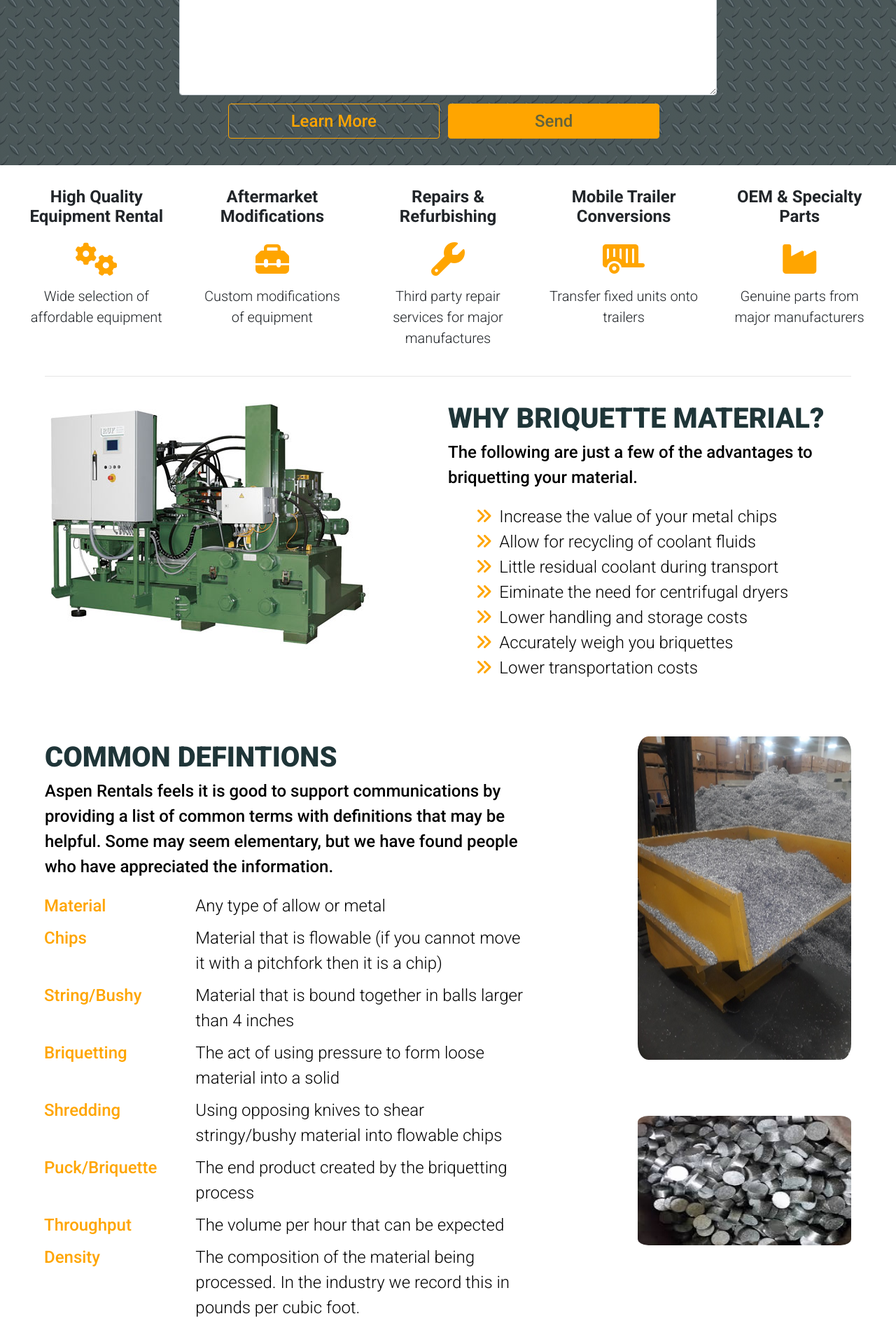
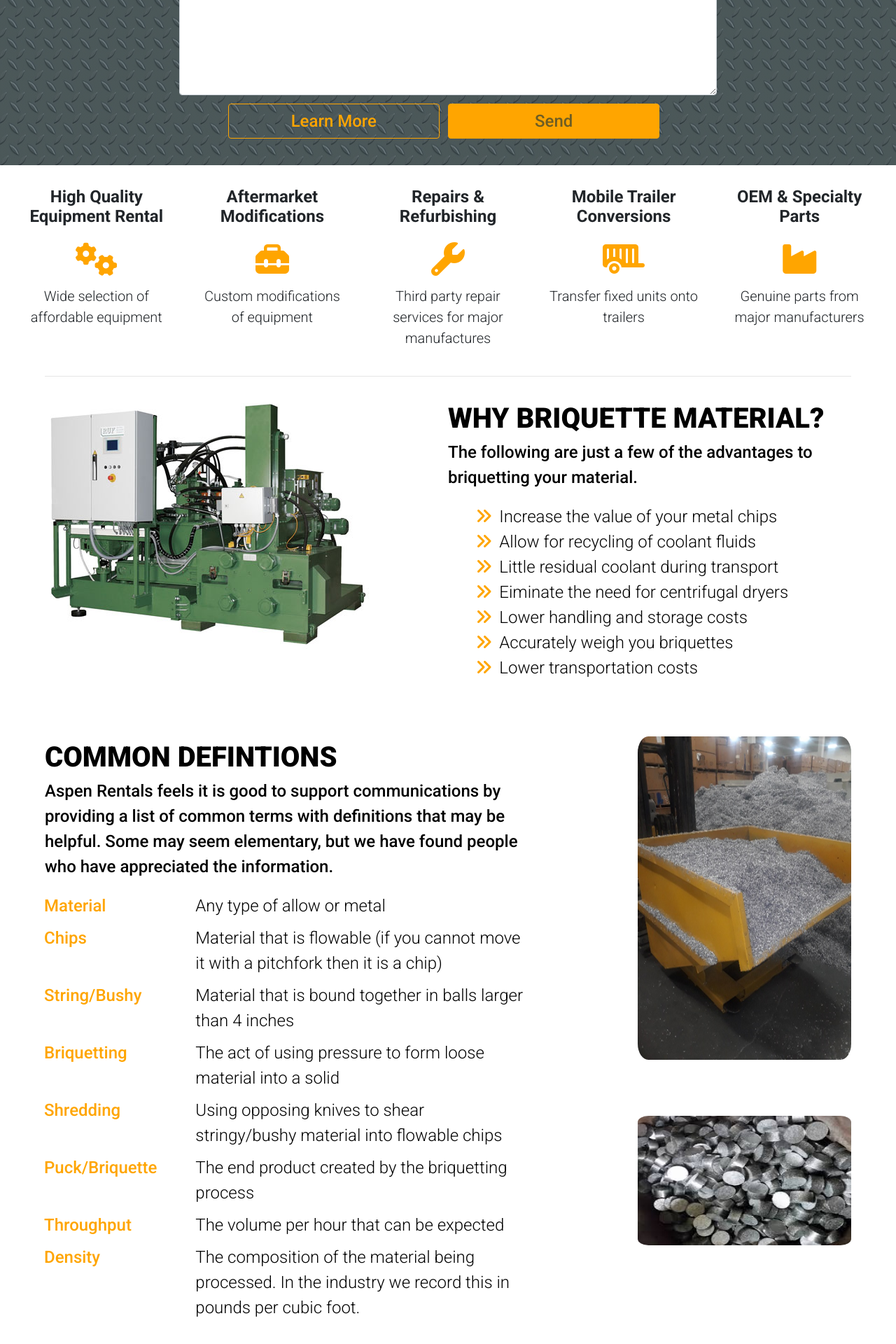
Before and after one commit to MitchellWilson01/aspen-industrial-machines, a React (Create React App) app: page / in a window 1280 px wide. Shown: the part 492-2412 px from the top of the page at 70% size. Built offline with nearby package versions, Linux system fonts and the light colour scheme.

Commit message:
changed other color scheme colors to fit with the new dark color

```diff
--- a/src/_theme.scss
+++ b/src/_theme.scss
@@ -1,12 +1,12 @@
 // Color Palette
 $primary: #FFA500;
-$secondary: #B2B68B; //B2B68B
-$tertiary: #AA5143;
-$dark: #1F3538; // 2D4C50
-$light: #EDF3EF;
-$success: #7fba3d;
-$info: #1c3034;
-$warning: #fdaa05;
+$secondary: #8B8CA4;
+$tertiary: #B83C51;
+$dark: #1F3538;
+$light: #F3F7F5;
+$success: #7DAB40;
+$info: #252C3A;
+$warning: #FB9B08;
 $danger: #F44336;
 
 html {
--- a/src/components/Forms/HomeForm/HomeForm.scss
+++ b/src/components/Forms/HomeForm/HomeForm.scss
@@ -35,7 +35,7 @@
 }
 
 .home-form-send {
-    color: rgba(45, 76, 80, 0.75) !important;
+    color: rgba(31, 53, 56, 0.65) !important;
 }
 
 @media only screen and (max-width: 1200px) {
--- a/src/components/pages/Home/Home.scss
+++ b/src/components/pages/Home/Home.scss
@@ -115,7 +115,7 @@
     margin-bottom: 5rem;
     font-size: 2.5rem;
     font-weight: 900;
-    color: $dark;
+    color: #000000;
 }
 
 .home-blog-title-defintions {
@@ -123,7 +123,7 @@
     margin-bottom: 5rem;
     font-size: 2.5rem;
     font-weight: 900;
-    color: $dark;
+    color: #000000;
 }
 
 .home-blog-subtitle {
```
Also changed, not shown: 1 other file (tests, documents, lock files or other folders).
